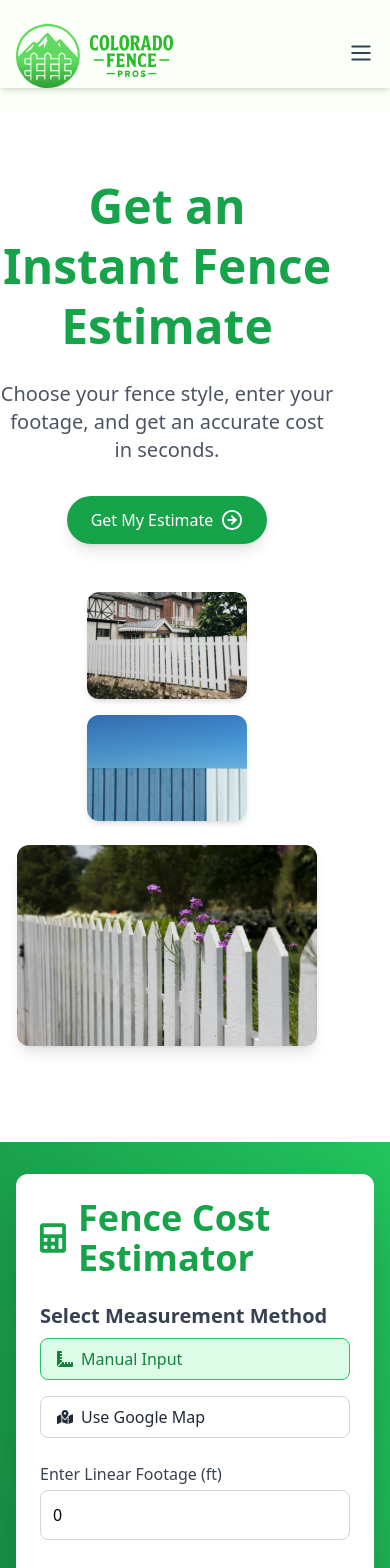
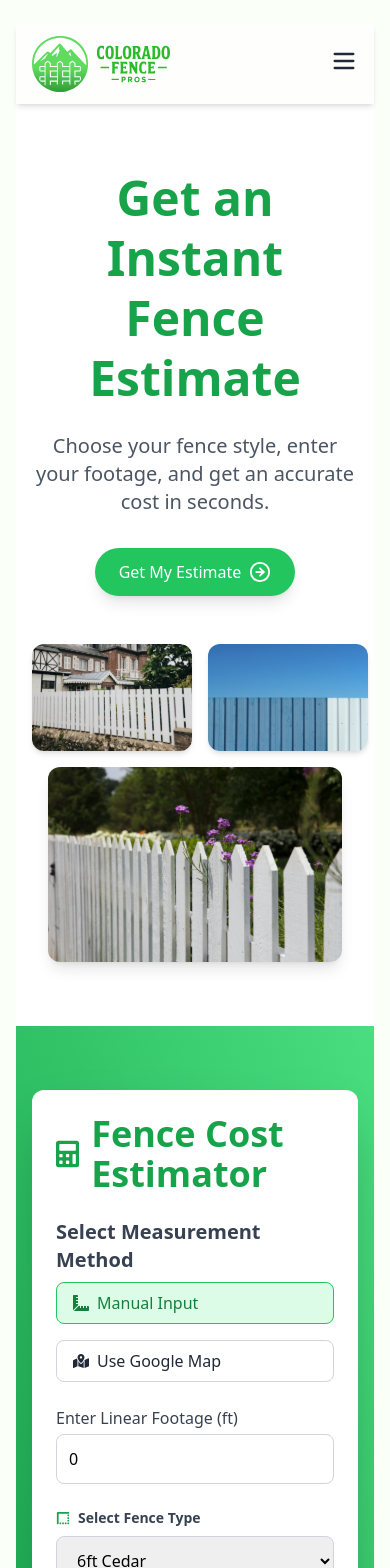
Before and after one commit to thatdudeiggy/coloradofencepros, a React (Vite) app: page / in a window 390 px wide. Shown: the top 1568 px of the page. Built offline with nearby package versions, Linux system fonts and the light colour scheme.

Commit message:
added fence types and clearr map

```diff
--- a/src/App.jsx
+++ b/src/App.jsx
@@ -9,7 +9,7 @@ import './index.css'
 export default class App extends Component {
   render() {
     return (
-      <div>
+      <div className="px-4 py-6 md:px-8 md:py-10 lg:px-12 lg:py-14">
         <Navbar />
         <Hero />
         <FenceEstimator />
--- a/src/Components/FenceEstimator.jsx
+++ b/src/Components/FenceEstimator.jsx
@@ -62,18 +62,8 @@ const FenceEstimator = () => {
   return (
     <section
       id="estimator"
-      className="w-full bg-gradient-to-tr from-green-700 to-green-500 py-16 relative overflow-hidden"
+      className="w-full bg-gradient-to-tr from-green-600 to-green-400 py-16 relative overflow-hidden"
     >
-      {/* Fence-style Top Border */}
-      <div className="absolute top-0 left-0 w-full h-8 bg-white dark:bg-gray-900">
-        <svg className="w-full h-full" viewBox="0 0 100 10" preserveAspectRatio="none">
-          <polygon
-            points="0,10 2.5,0 5,10 7.5,0 10,10 12.5,0 15,10 17.5,0 20,10 100,10"
-            fill="white"
-            className="dark:fill-gray-900"
-          />
-        </svg>
-      </div>
 
       {/* Content */}
       <div className="relative z-10 max-w-5xl mx-auto px-4 md:px-8">
--- a/src/Components/Hero.jsx
+++ b/src/Components/Hero.jsx
@@ -9,41 +9,38 @@ import fence3 from "../Assets/fence3.svg";
 const Hero = () => {
   return (
     <section className="py-16 bg-white dark:bg-gray-900">
-      <div className="max-w-7xl mx-auto mr-14 flex flex-col md:flex-row items-center justify-between gap-12">
+      <div className="max-w-7xl mx-auto px-4 md:px-8 flex flex-col md:flex-row items-center justify-between gap-12">
         {/* Left Content */}
         <motion.div
           initial={{ x: -40, opacity: 0 }}
           animate={{ x: 0, opacity: 1 }}
           transition={{ duration: 0.8 }}
-          className="text-center md:text-left flex-1"
+          className="flex-1 text-center md:text-left"
         >
           <h1 className="text-4xl sm:text-5xl font-extrabold text-green-600 leading-tight mb-6">
-            Get an Instant Fence Estimate{" "}
-            {/* <span className="inline-block bg-green-600 text-white px-2 py-1 rounded-xl shadow-sm">
-              today
-            </span> */}
+            Get an Instant Fence Estimate
           </h1>
-
           <p className="text-lg sm:text-xl text-gray-600 dark:text-gray-300 mb-8">
             Choose your fence style, enter your footage, and get an accurate cost in seconds.
           </p>
 
           <a
             href="#estimator"
-            className="inline-flex items-center gap-2 bg-green-600 hover:bg-green-700 text-white font-medium px-6 py-3 rounded-full shadow-lg transition"
+            className="inline-flex items-center gap-2 bg-green-500 hover:bg-green-700 text-white font-medium px-6 py-3 rounded-full shadow-lg transition"
           >
             Get My Estimate <ArrowRightCircle size={22} />
           </a>
         </motion.div>
 
-        {/* Right Side Image Stack */}
+        {/* Right Side Images */}
         <motion.div
           initial={{ opacity: 0, scale: 0.95 }}
           animate={{ opacity: 1, scale: 1 }}
           transition={{ delay: 0.3, duration: 0.8 }}
-          className="flex-1 flex flex-col items-center gap-6"
+          className="flex-1 flex flex-col items-center md:items-end justify-center gap-4"
         >
-          <div className="flex flex-wrap justify-center gap-4">
+          {/* Top Two Images Side by Side */}
+          <div className="flex gap-4">
             <motion.img
               src={fence1}
               alt="Fence Style 1"
@@ -60,6 +57,7 @@ const Hero = () => {
             />
           </div>
 
+          {/* Bottom Image Centered */}
           <motion.img
             src={fence3}
             alt="Fence Style 3"
--- a/src/Components/NavBar.jsx
+++ b/src/Components/NavBar.jsx
@@ -17,18 +17,18 @@ const Navbar = () => {
   };
 
   return (
-    <nav className="sticky my-6 shadow-md top-0 left-0 w-full bg-transparent z-50">
-      <div className="max-w-7xl mx-auto px-4 md:px-8 flex justify-between items-center h-16">
-        {/* Logo with full-page refresh */}
+    <nav className="sticky top-0 z-50 backdrop-blur-md bg-white/70 dark:bg-gray-900/70 shadow-md">
+      <div className="max-w-7xl mx-auto px-4 md:px-8 flex justify-between items-center h-20">
+        {/* Logo */}
         <a href="/" className="flex items-center gap-2">
-          <img src={logo} alt="Logo" className="h-16 w-auto" />
+          <img src={logo} alt="Logo" className="h-14 w-auto" />
         </a>
 
-        {/* Desktop Button Only */}
+        {/* Desktop CTA */}
         <div className="hidden md:flex items-center">
           <button
             onClick={() => scrollTo("contact")}
-            className="bg-green-500 text-white px-5 py-2 rounded-full font-semibold hover:bg-green-700 transition"
+            className="bg-green-500 hover:bg-green-600 text-white px-6 py-2 rounded-full font-semibold shadow-sm transition duration-300 ease-in-out"
           >
             Book Now
           </button>
@@ -38,26 +38,26 @@ const Navbar = () => {
         <div className="md:hidden">
           <button
             onClick={toggleMenu}
-            className="text-gray-700 dark:text-white focus:outline-none"
+            className="text-gray-800 dark:text-white focus:outline-none transition"
           >
-            {menuOpen ? <X size={26} /> : <Menu size={26} />}
+            {menuOpen ? <X size={28} /> : <Menu size={28} />}
           </button>
         </div>
       </div>
 
-      {/* Mobile Dropdown */}
+      {/* Mobile Menu */}
       <AnimatePresence>
         {menuOpen && (
           <motion.div
-            className="md:hidden px-6 py-4 bg-white dark:bg-gray-800 shadow"
+            className="md:hidden px-4 pb-4 pt-2 bg-white dark:bg-gray-900 shadow-md rounded-b-xl"
             initial={{ height: 0, opacity: 0 }}
             animate={{ height: "auto", opacity: 1 }}
             exit={{ height: 0, opacity: 0 }}
-            transition={{ duration: 0.3 }}
+            transition={{ duration: 0.25 }}
           >
             <button
               onClick={() => scrollTo("contact")}
-              className="block w-full text-left bg-green-600 text-white px-4 py-2 rounded-full font-medium hover:bg-green-700 transition"
+              className="w-full bg-green-500 hover:bg-green-600 text-white px-5 py-2 rounded-full font-medium transition duration-300"
             >
               Book Now
             </button>
```
